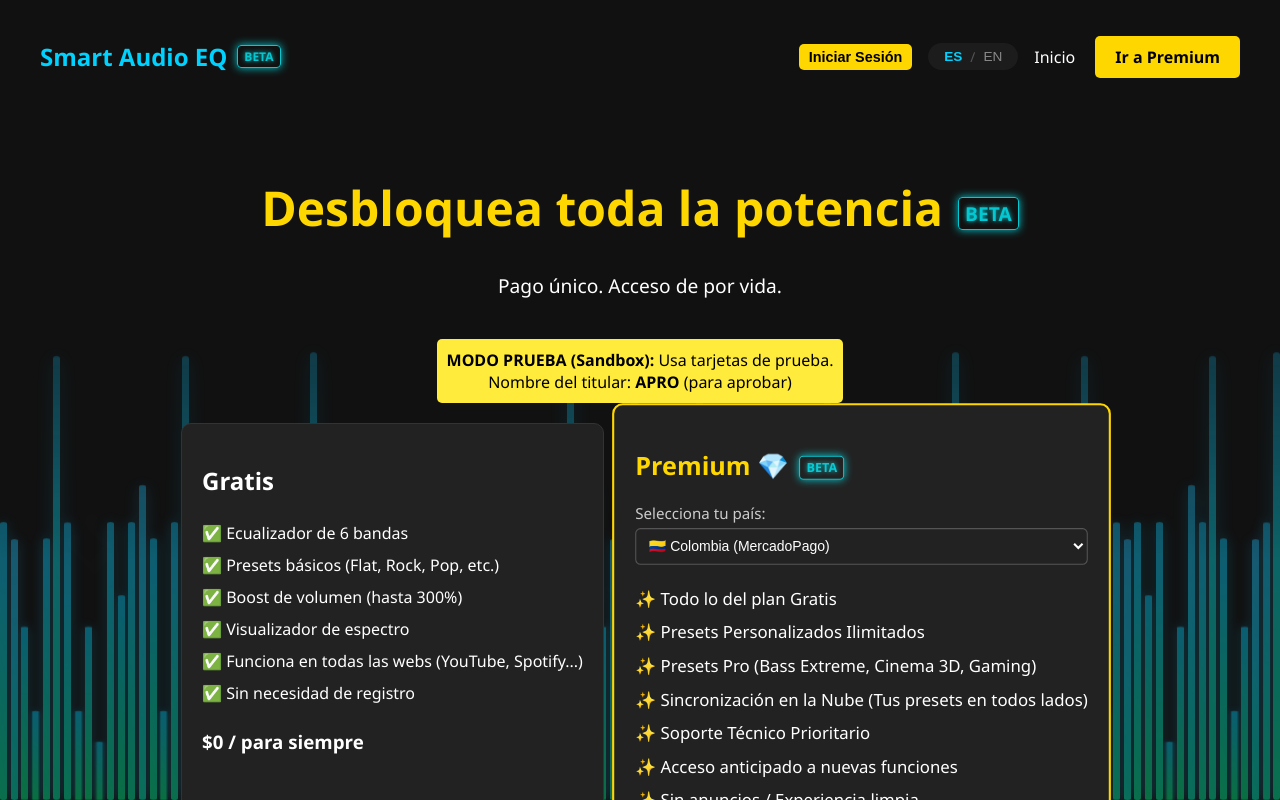
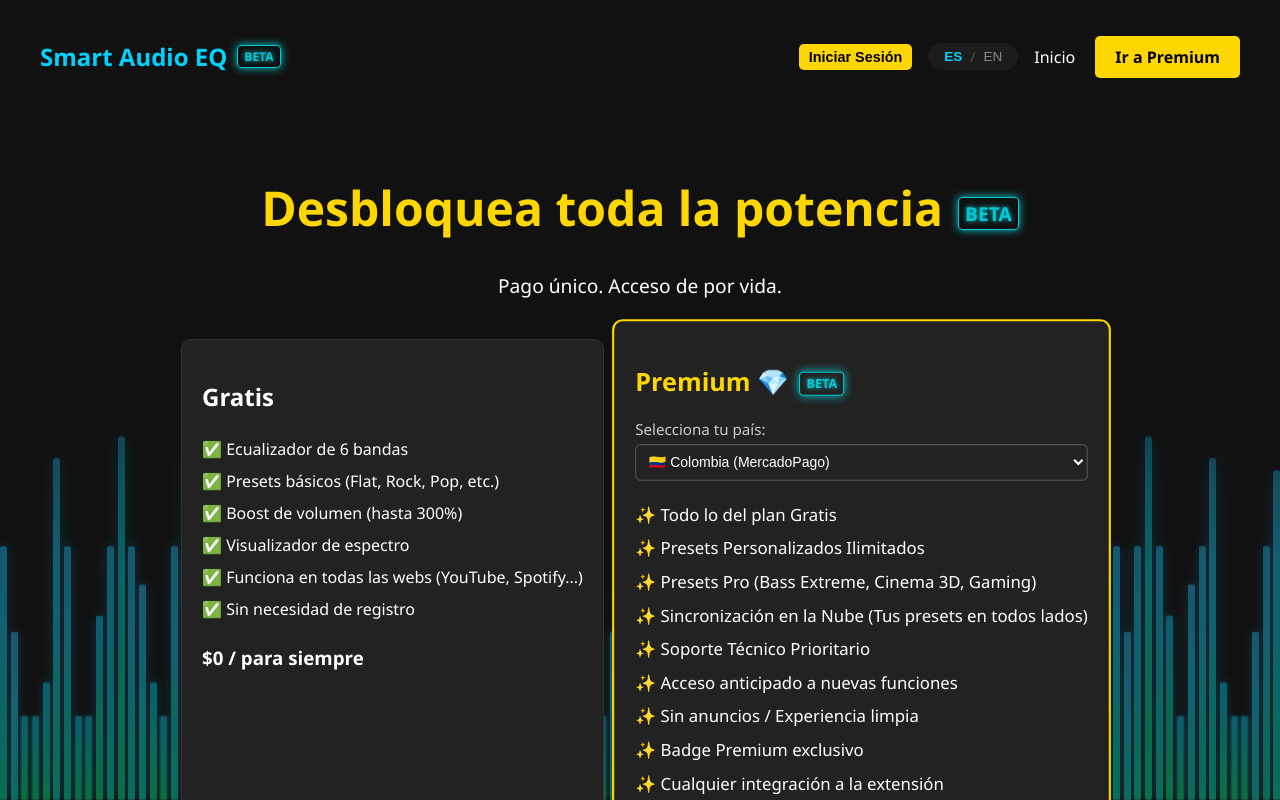
Before and after one commit to nriverqc/Smart-Audio-EQ, a React (Vite) app in the folder web/: page /premium in a window 1280 px wide. Shown: the top 800 px of the page. Built offline with nearby package versions, Linux system fonts and the light colour scheme; no server answers; the HTML template or start-up script is replaced by a standard one; what @mercadopago/sdk-react would draw is missing.

Commit message:
Fix MP Brick Amount Error and Hide Sandbox Warning

```diff
--- a/web/src/pages/Premium.jsx
+++ b/web/src/pages/Premium.jsx
@@ -302,7 +302,7 @@ export default function Premium({ lang }) {
 
   const initialization = React.useMemo(() => ({
     preferenceId: preferenceId,
-    // amount: 20000, // REMOVED: Should not be used with preferenceId
+    amount: 20000,
   }), [preferenceId]);
 
   const customization = React.useMemo(() => ({
@@ -338,7 +338,7 @@ export default function Premium({ lang }) {
       <p style={{fontSize: '1.2rem', marginBottom: '40px'}}>{t.subtitle}</p>
 
       {/* Sandbox Warning */}
-      {!user.isPremium && (
+      {!user.isPremium && import.meta.env.VITE_MP_PUBLIC_KEY && import.meta.env.VITE_MP_PUBLIC_KEY.includes('TEST') && (
         <div style={{background: '#ffeb3b', color: '#000', padding: '10px', marginBottom: '20px', borderRadius: '5px', display: 'inline-block'}}>
             <strong>MODO PRUEBA (Sandbox):</strong> Usa tarjetas de prueba.
             <br/>Nombre del titular: <b>APRO</b> (para aprobar)
```
